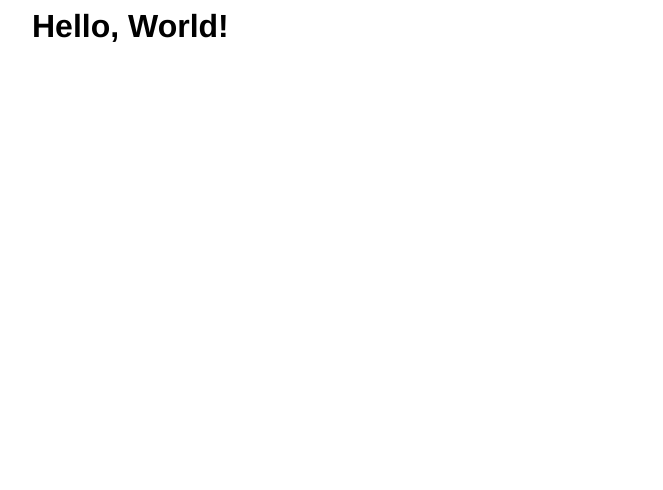
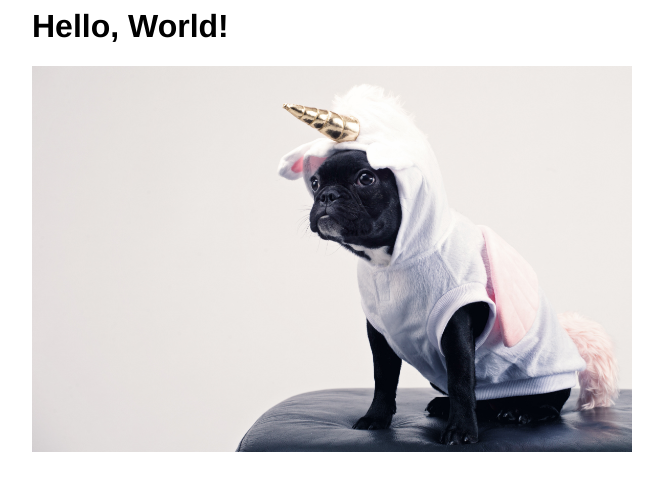
Before and after one commit to oven/booster-pipelines, a website: page public/index.html in a window 1280 px wide. Shown: the whole page, without its empty margins (208-871 px from the left). Drawn offline with Linux system fonts and the light colour scheme.

Commit message:
improve stuff

```diff
--- a/public/index.html
+++ b/public/index.html
@@ -1,3 +1,4 @@
 <link rel="stylesheet" href="style.css">
 
 <h1>Hello, World!</h1>
+<img src='unicorn.jpg' width=600>
```
